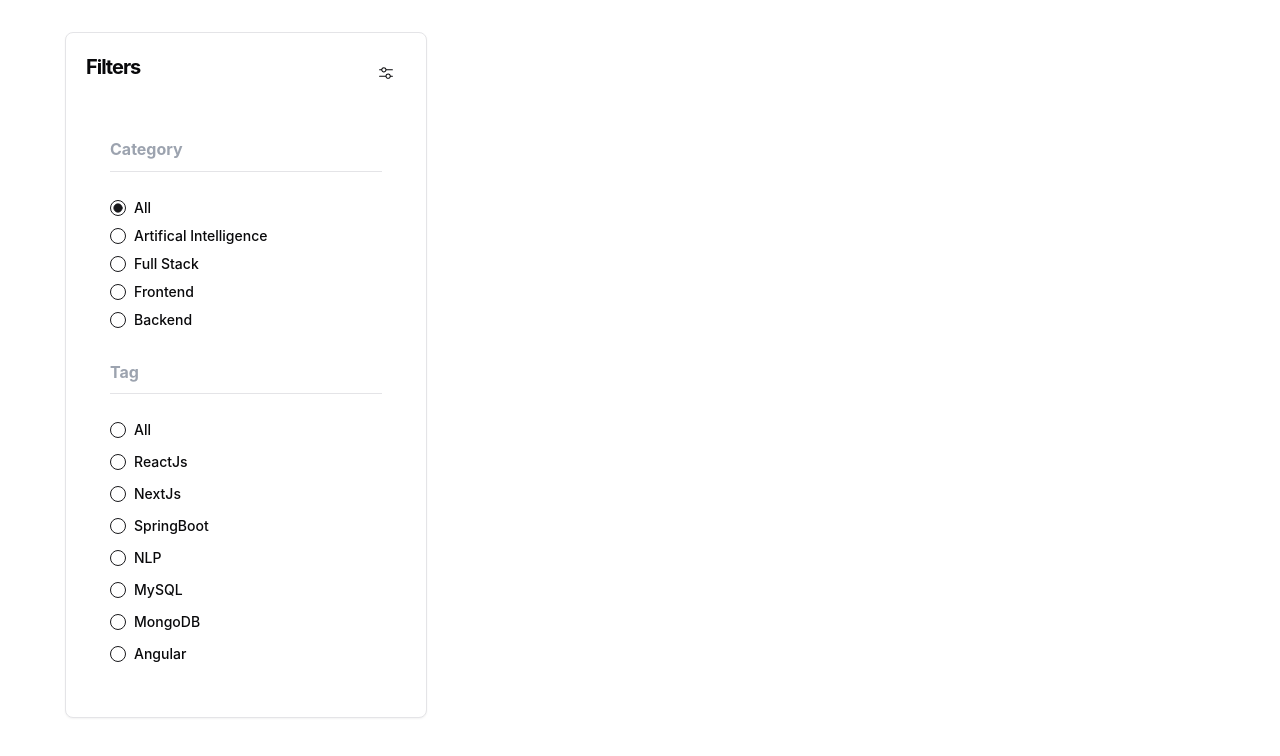
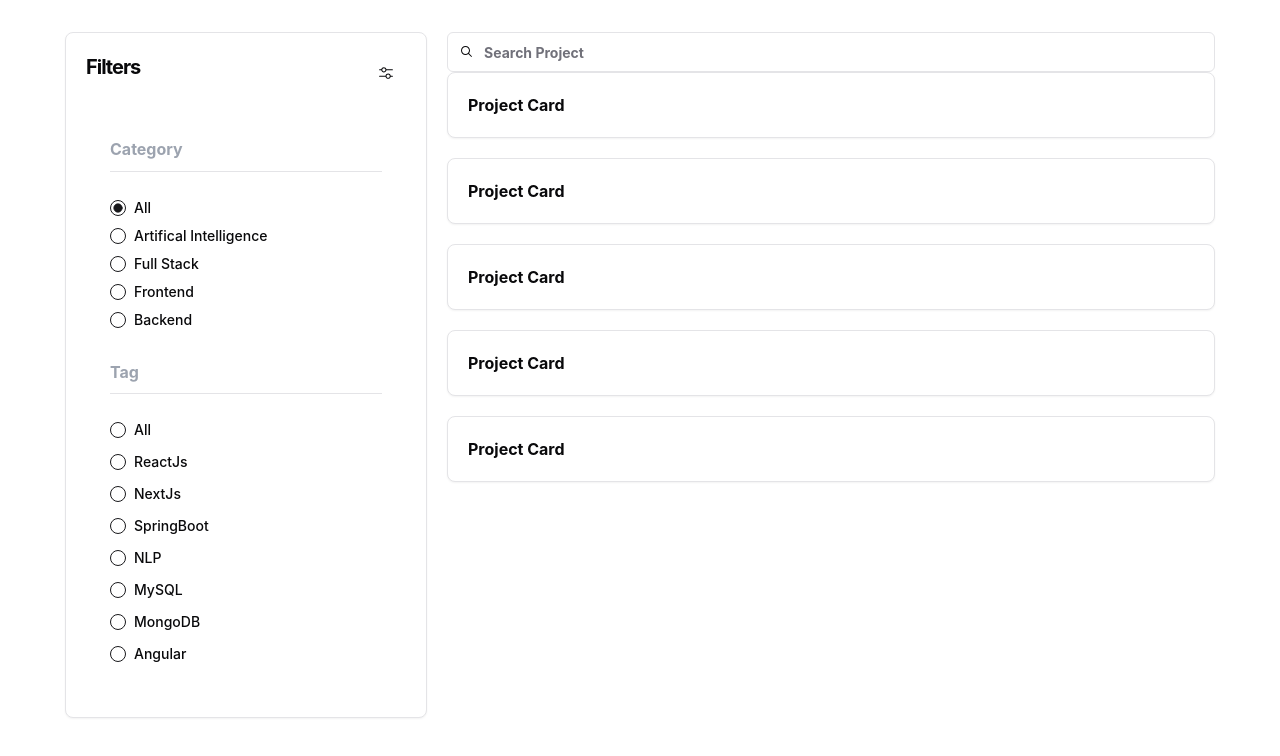
Before and after one commit to keshav0100/DevNest_Frontend, a React (Vite) app: page / in a window 1280 px wide. Shown: the top 756 px of the page. Built offline with nearby package versions, Linux system fonts and the light colour scheme.

Commit message:
Add search functionality to ProjectList component with input field and icon

```diff
--- /dev/null
+++ b/src/components/ui/input.jsx
@@ -0,0 +1,19 @@
+import * as React from "react"
+
+import { cn } from "@/lib/utils"
+
+const Input = React.forwardRef(({ className, type, ...props }, ref) => {
+  return (
+    (<input
+      type={type}
+      className={cn(
+        "flex h-10 w-full rounded-md border border-input bg-background px-3 py-2 text-base ring-offset-background file:border-0 file:bg-transparent file:text-sm file:font-medium file:text-foreground placeholder:text-muted-foreground focus-visible:outline-none focus-visible:ring-2 focus-visible:ring-ring focus-visible:ring-offset-2 disabled:cursor-not-allowed disabled:opacity-50 md:text-sm",
+        className
+      )}
+      ref={ref}
+      {...props} />)
+  );
+})
+Input.displayName = "Input"
+
+export { Input }
--- /dev/null
+++ b/src/pages/Project/ProjectCard.jsx
@@ -0,0 +1,9 @@
+import { Card } from "@/components/ui/card";
+
+const ProjectCard = () => {
+  return(
+  <Card className="p-5 w-full lg:max-w-3xl">Project Card</Card>
+  )
+}
+
+export default ProjectCard;
--- a/src/pages/ProjectList/ProjectList.jsx
+++ b/src/pages/ProjectList/ProjectList.jsx
@@ -1,10 +1,15 @@
-import React from "react";
+import React, { useState } from "react";
 import { Card, CardContent } from "@/components/ui/card";
-import { MixerHorizontalIcon } from "@radix-ui/react-icons";
+import {
+  MagnifyingGlassIcon,
+  MixerHorizontalIcon,
+} from "@radix-ui/react-icons";
 import { Button } from "@/components/ui/button";
 import { ScrollArea } from "@/components/ui/scroll-area";
 import { Label } from "@/components/ui/label";
+import { Input } from "@/components/ui/input";
 import { RadioGroup, RadioGroupItem } from "@/components/ui/radio-group";
+import ProjectCard from "../Project/ProjectCard";
 
 const tags = [
   "All",
@@ -20,8 +25,12 @@ const tags = [
   "Django",
 ];
 const ProjectList = () => {
+  const [keyword, setKeyword] = useState("");
   const handleFilterChange = (section, value) => {
     console.log("value", value, section);
+  };
+  const handleSearchChange = (e) => {
+    setKeyword(e.target.value);
   };
   return (
     <>
@@ -93,7 +102,25 @@ const ProjectList = () => {
             </CardContent>
           </Card>
         </section>
-        <section className="projectSection w-full lg:w-[48rem]"></section>
+        <section className="projectSection w-full lg:w-[48rem]">
+          <div className="flex gap-2 items-center pg-5 justify-between">
+            <div className="relative p-0 w-full">
+              <Input
+                onChange={handleSearchChange}
+                placeholder="Search Project"
+                className="40% px-9"
+              />
+              <MagnifyingGlassIcon className="absolute top-3 left-3" />
+            </div>
+          </div>
+          <div>
+            <div className="space-y-5 min-h-[74vh]">
+              {keyword
+                ? [1, 1, 1].map((item) => <ProjectCard key={item} />)
+                : [1, 1, 1, 1, 1].map((item) => <ProjectCard key={item} />)}
+            </div>
+          </div>
+        </section>
       </div>
     </>
   );
```
